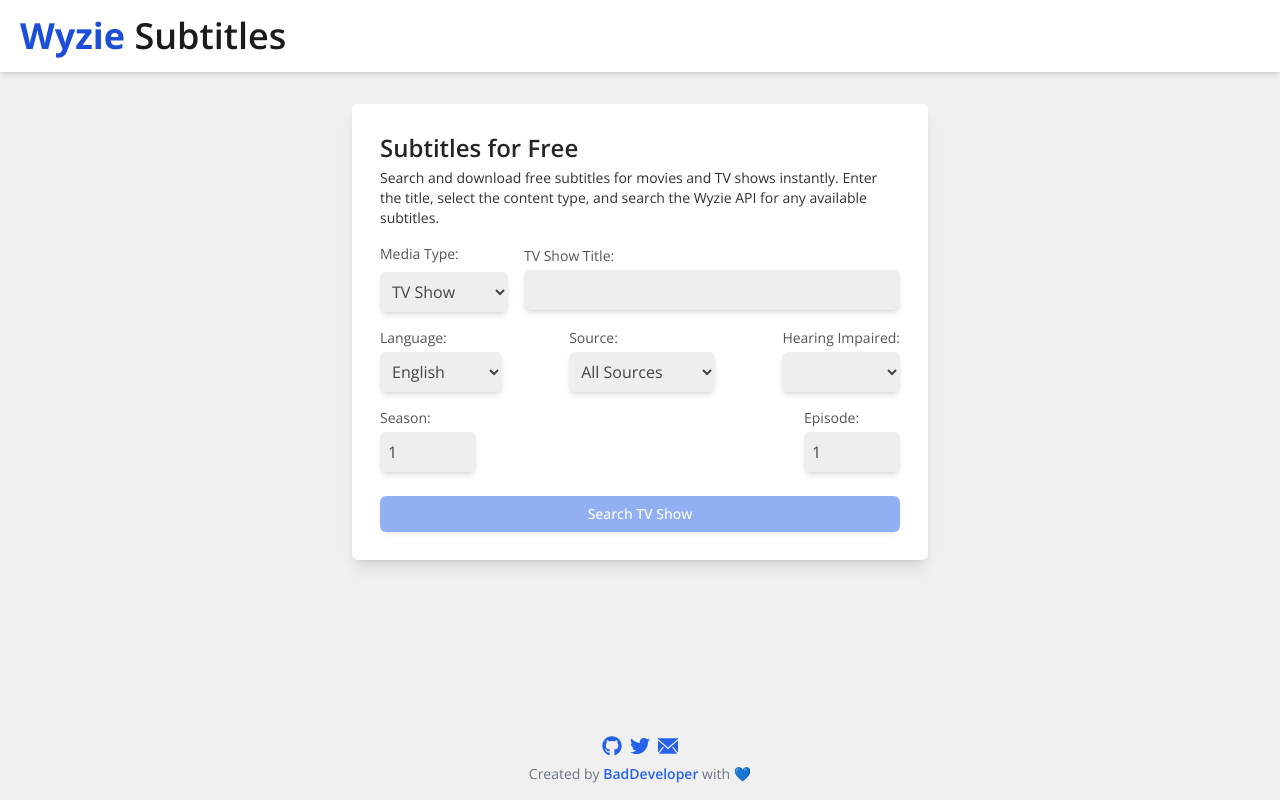
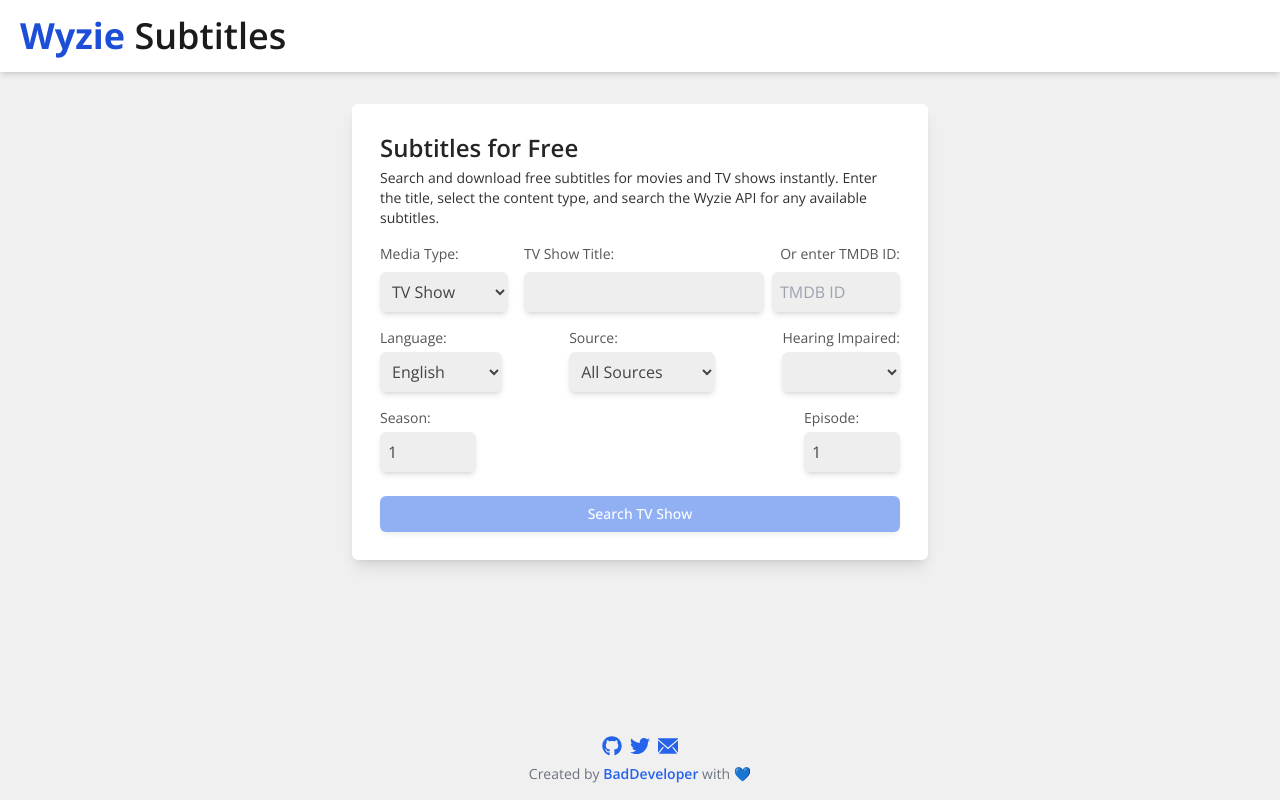
Before and after one commit to itzCozi/Wyzie-Subtitles, a SvelteKit app: page / in a window 1280 px wide. Built offline with nearby package versions, Linux system fonts and the light colour scheme.

Commit message:
add direct tmdbid search

```diff
--- a/src/routes/+page.svelte
+++ b/src/routes/+page.svelte
@@ -15,6 +15,7 @@
   let selectedTmdbId = null;
   let tmdbApiKey = "9867f3f6a5e78a2639afb0e2ffc0a311";
   let isSearchFocused = false;
+  let directTmdbId = "";
 
   function debounce(func, timeout = 300) {
     let timer;
@@ -51,6 +52,32 @@
 
   $: if (contentTitle) {
     searchTmdb();
+  }
+
+  async function searchByTmdbId() {
+    if (!directTmdbId.trim()) return;
+
+    isLoading = true;
+    const searchType = selectedContentType === "movie" ? "movie" : "tv";
+    const url = `https://api.themoviedb.org/3/${searchType}/${directTmdbId}?api_key=${tmdbApiKey}`;
+
+    try {
+      const response = await fetch(url);
+      const data = await response.json();
+      if (data.id) {
+        contentTitle = data.title || data.name;
+        selectedTmdbId = data.id;
+        searchResults = [];
+      }
+    } catch (error) {
+      console.error("Error searching TMDB by ID:", error);
+    } finally {
+      isLoading = false;
+    }
+  }
+
+  $: if (directTmdbId) {
+    searchByTmdbId();
   }
 
   function selectMedia(media) {
@@ -136,17 +163,40 @@
           </div>
 
           <div class="flex flex-col gap-1 relative w-full">
+            <div class="flex justify-between items-center mb-1">
               <label
                 for="content-title"
                 class="text-sm text-type-secondary">
                 {selectedContentType === "movie" ? "Movie" : "TV Show"} Title:
               </label>
+              <label
+                for="direct-tmdb-id"
+                class="text-sm text-type-secondary">
+                Or enter TMDB ID:
+              </label>
+            </div>
+            <div class="flex gap-2">
               <input
                 type="text"
                 id="content-title"
                 bind:value={contentTitle}
-              on:focus={() => (isSearchFocused = true)}
-              class="p-2 rounded-md bg-mono-accent text-type-darker focus:outline-none shadow-md" />
+                on:focus={() => {
+                  isSearchFocused = true;
+                  directTmdbId = ""; // Clear TMDB ID when focusing on title search
+                }}
+                class="p-2 rounded-md bg-mono-accent text-type-darker focus:outline-none shadow-md flex-grow" />
+              <input
+                type="text"
+                id="direct-tmdb-id"
+                placeholder="TMDB ID"
+                bind:value={directTmdbId}
+                on:focus={() => {
+                  isSearchFocused = false;
+                  contentTitle = ""; // Clear title when focusing on TMDB ID
+                  searchResults = [];
+                }}
+                class="p-2 rounded-md bg-mono-accent text-type-darker focus:outline-none shadow-md w-32" />
+            </div>
 
             {#if isLoading}
               <div class="absolute right-3 top-[38px]">
```
Lines whose indentation alone changed are shown as unchanged.
